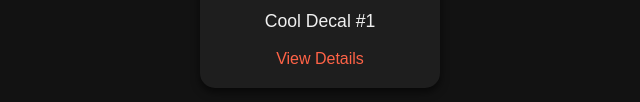
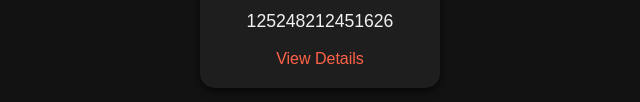
Before and after one commit to Selivus07/web, a plain HTML site: page decals.html in a window 1280 px wide. Shown: the part 318-420 px from the top of the page, 10-650 px from the left. Drawn offline with Linux system fonts and the light colour scheme.

Commit message:
Update decals.html

```diff
--- a/decals.html
+++ b/decals.html
@@ -22,8 +22,8 @@
         const decals = [
             {
                 id: 1,
-                name: "Cool Decal #1",
-                imageUrl: "https://www.robloxseller.com/assets/img/some-image-1.jpg",
+                name: "125248212451626",
+                imageUrl: "https://tr.rbxcdn.com/180DAY-04d025899c940fcfda506cf04d278c98/420/420/Image/Webp/noFilter",
                 detailPage: "decal.html?id=1"
             },
             {
```
